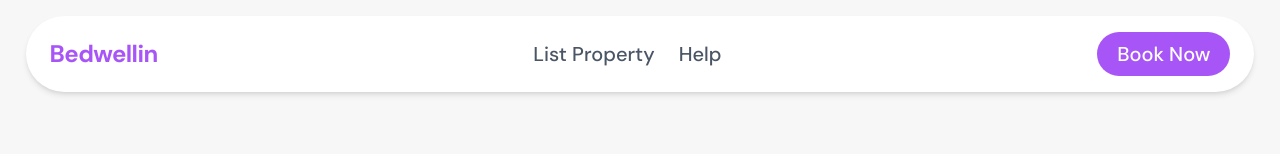
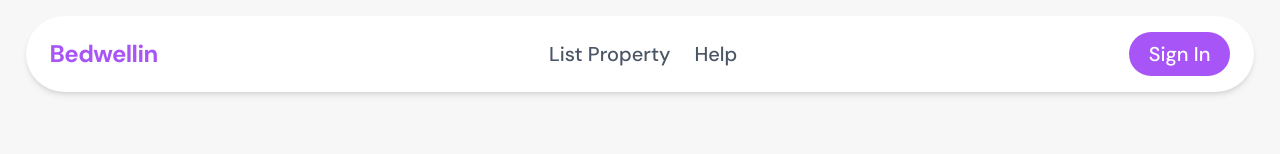
Before and after one commit to ShadowAdi/bedwellin, a Next.js app: page / in a window 1280 px wide. Shown: the top 154 px of the page. Built offline with nearby package versions, Linux system fonts and the light colour scheme; grey boxes are pictures that could not be loaded.

Commit message:
fixed header

```diff
--- a/src/components/Header.tsx
+++ b/src/components/Header.tsx
@@ -24,7 +24,7 @@ const Header = () => {
       </nav>
 
       <button className="bg-[#a855f7] text-white px-5 py-2 rounded-full text-sm font-medium hover:bg-[#9333ea] transition-colors cursor-pointer xl:text-xl">
-        Book Now
+        Sign In
       </button>
     </header>
   );
```
